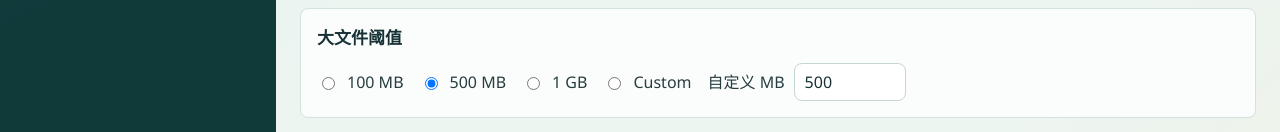
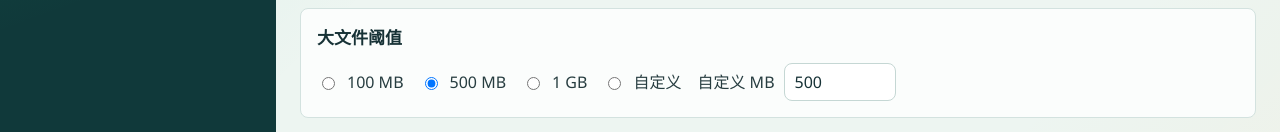
Before and after one commit to GaoFei2025-0314/Cleaner, a React (Vite) app: page / in a window 1280 px wide. Both pictures are taken after a click on the button "设置". Shown: the part 358-490 px from the top of the page. Built offline with nearby package versions, Linux system fonts and the light colour scheme.

Commit message:
fix: localize settings threshold label

```diff
--- a/src/components/settings/SettingsPage.tsx
+++ b/src/components/settings/SettingsPage.tsx
@@ -7,7 +7,7 @@ const thresholdOptions = [
   { label: "100 MB", value: 100 * 1024 * 1024 },
   { label: "500 MB", value: 500 * 1024 * 1024 },
   { label: "1 GB", value: 1024 * 1024 * 1024 },
-  { label: "Custom", value: "custom" },
+  { label: "自定义", value: "custom" },
 ] as const;
 
 const duplicateStrategies: Array<{ label: string; value: DuplicateDefaultStrategy }> = [
```
